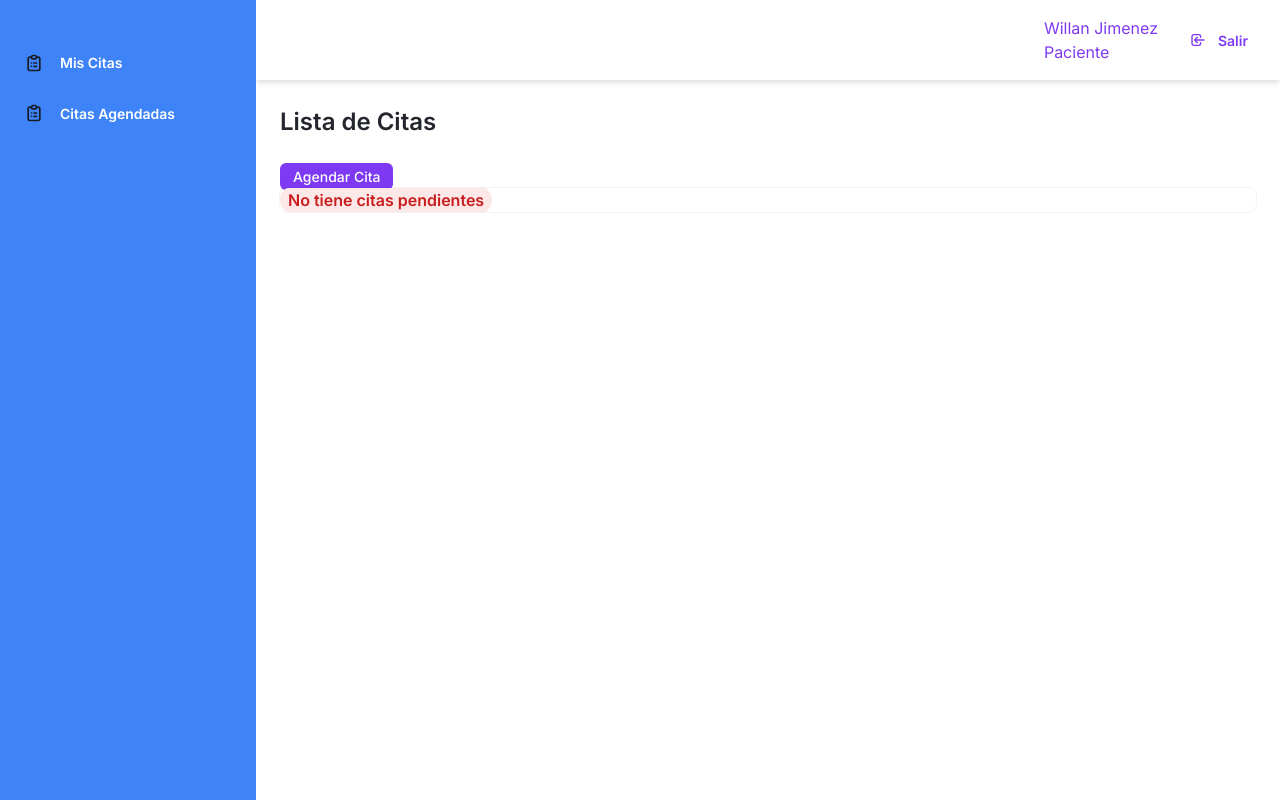
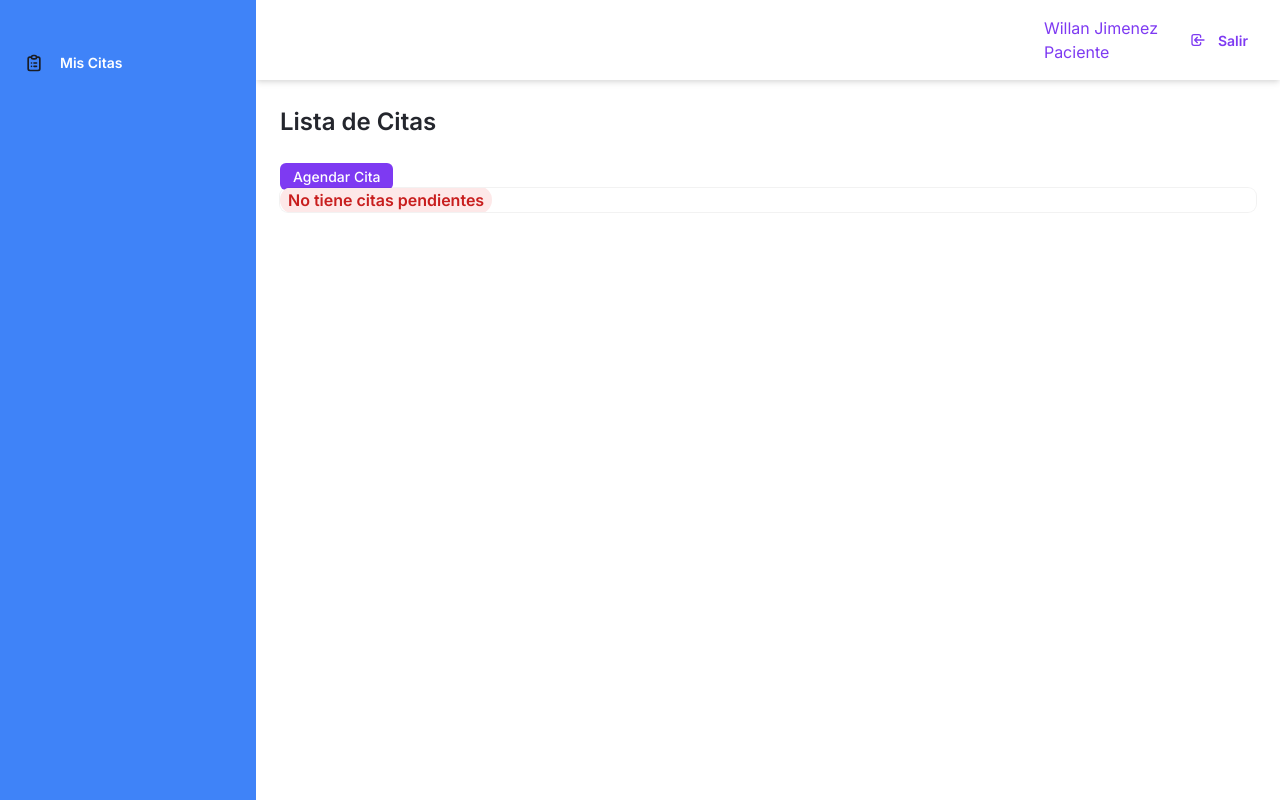
Before and after one commit to WilliamJz94/citas_eloro, a PHP site: the page made by vista/user-patients/patiens-mostrar.php in a window 1280 px wide. Run offline with PHP 8.4, Linux system fonts and the light colour scheme; a user stored in the database is signed in; data comes from the database, SQL or seed files in the repository; data that the repository does not hold is empty.

Commit message:
cambios 6 en patients mostrar.php

```diff
--- a/vista/user-patients/patiens-mostrar.php
+++ b/vista/user-patients/patiens-mostrar.php
@@ -59,7 +59,7 @@
                             <span class="ml-4 text-white">Mis Citas</span>
                         </a>
                     </li>
-                    <li class="relative px-6 py-3">
+                    <!--<li class="relative px-6 py-3">
                         <span class="absolute inset-y-0 left-0 w-1  rounded-tr-lg rounded-br-lg"
                             aria-hidden="true"></span>
                         <a class="inline-flex items-center w-full text-sm font-semibold text-gray-800 transition-colors duration-150 hover:text-gray-800 dark:hover:text-gray-200 dark:text-gray-100"
@@ -72,7 +72,7 @@
                             </svg>
                             <span class="ml-4 text-white">Citas Agendadas</span>
                         </a>
-                    </li>
+                    </li>-->
                 </ul>
 
 
```
